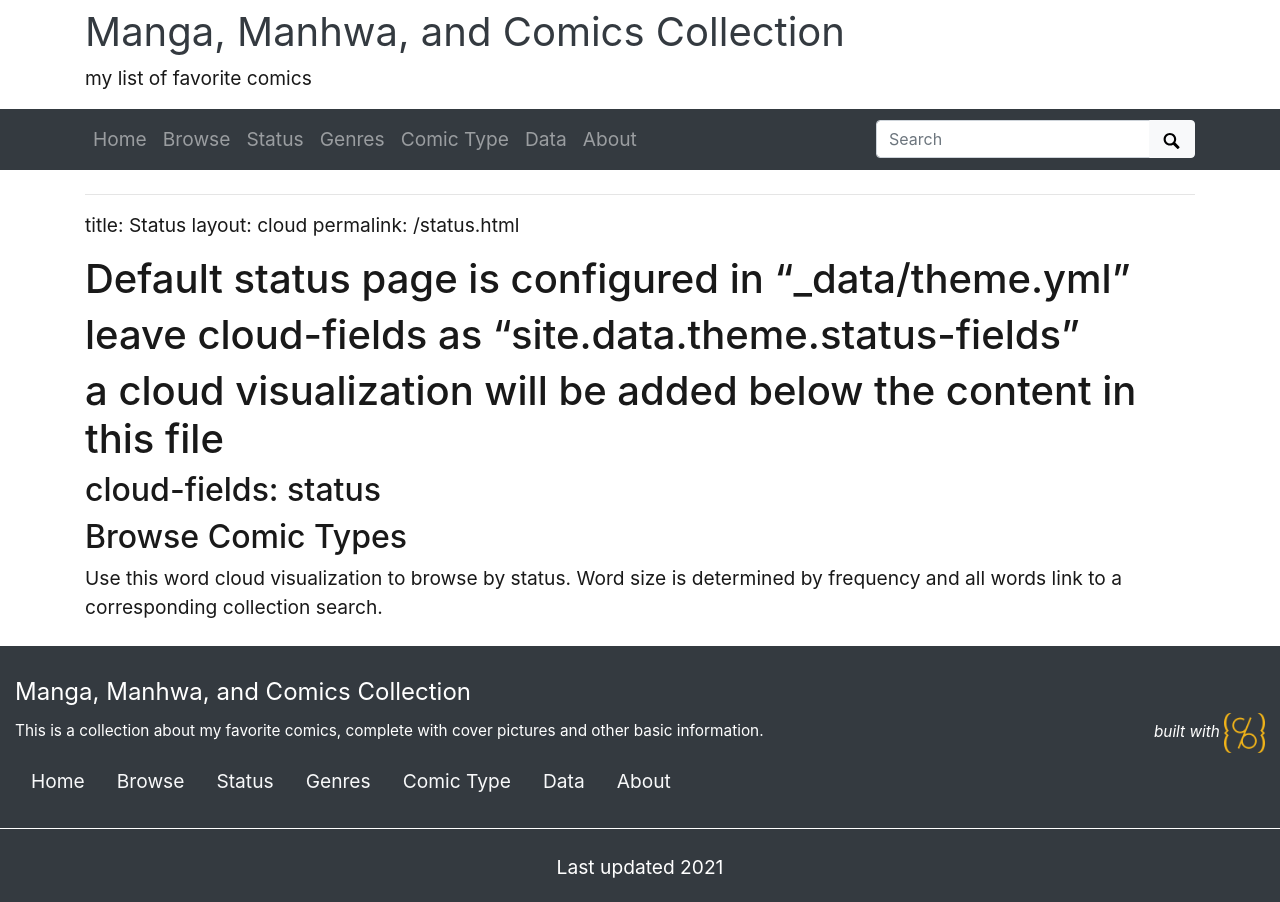
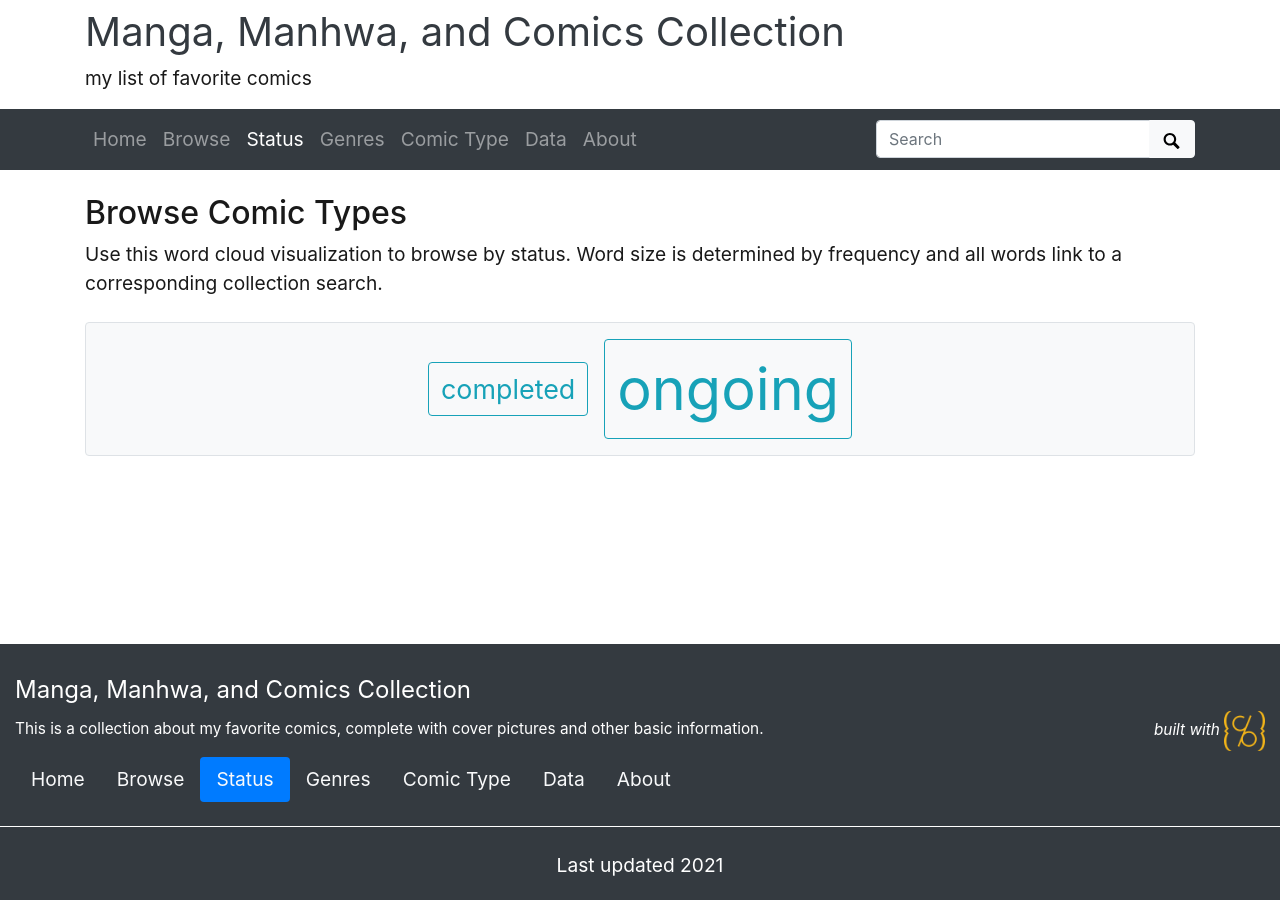
Before and after one commit to jsu122/Manga-Manhwa-and-Comics-Collection, a Jekyll site: the page built from pages/map.md, in a window 1280 px wide. Built offline with Jekyll 4.4.1, drawn with Linux system fonts in a browser that asks for light colours; our own code applies the rules of GitHub Pages for plain Markdown files.

Commit message:
Update map.md

```diff
--- a/pages/map.md
+++ b/pages/map.md
@@ -1,11 +1,3 @@
----
-# title: Map
-# layout: map
-# permalink: /map.html
-# see _data/config-map.csv for display options
-# do not add content to this file
----
-
 ---
 title: Status
 layout: cloud
```
